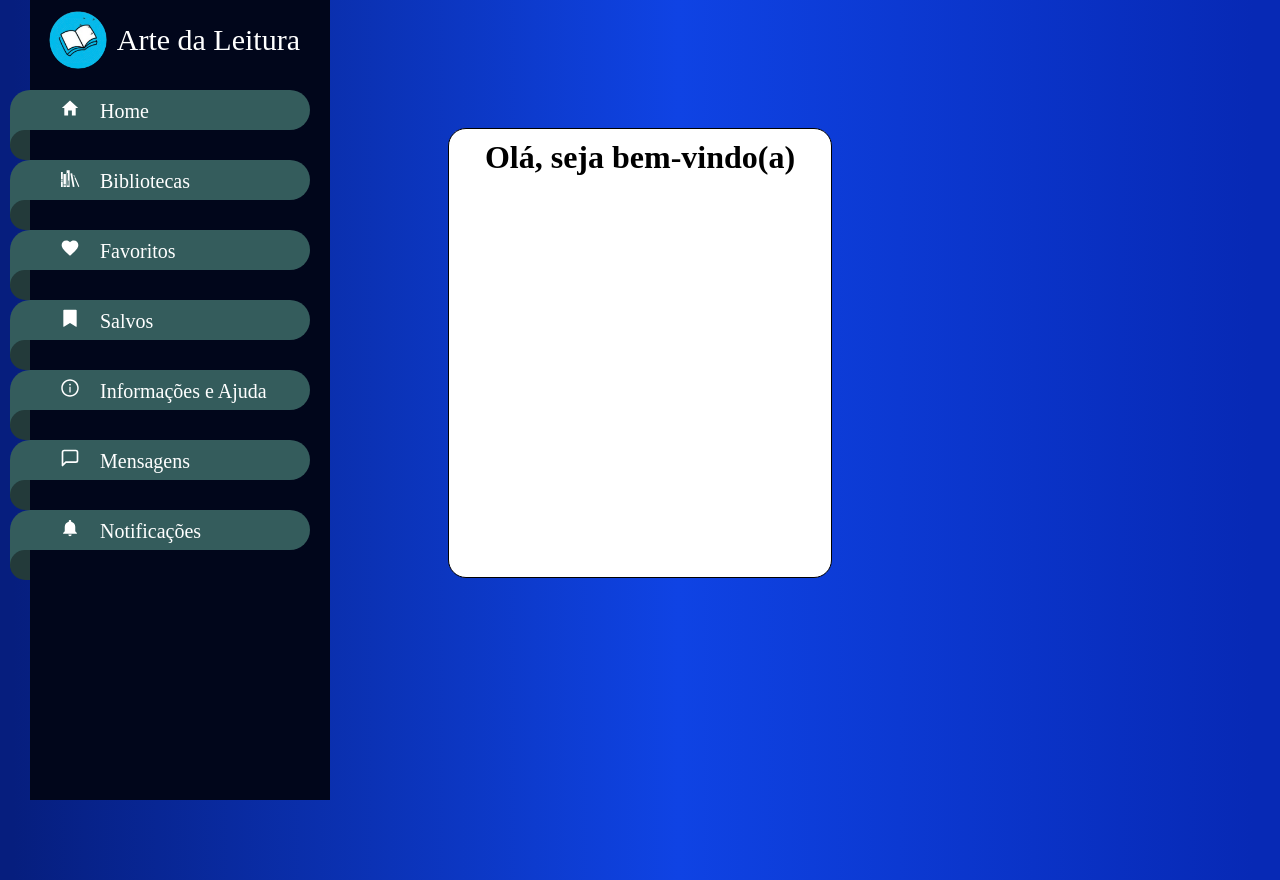
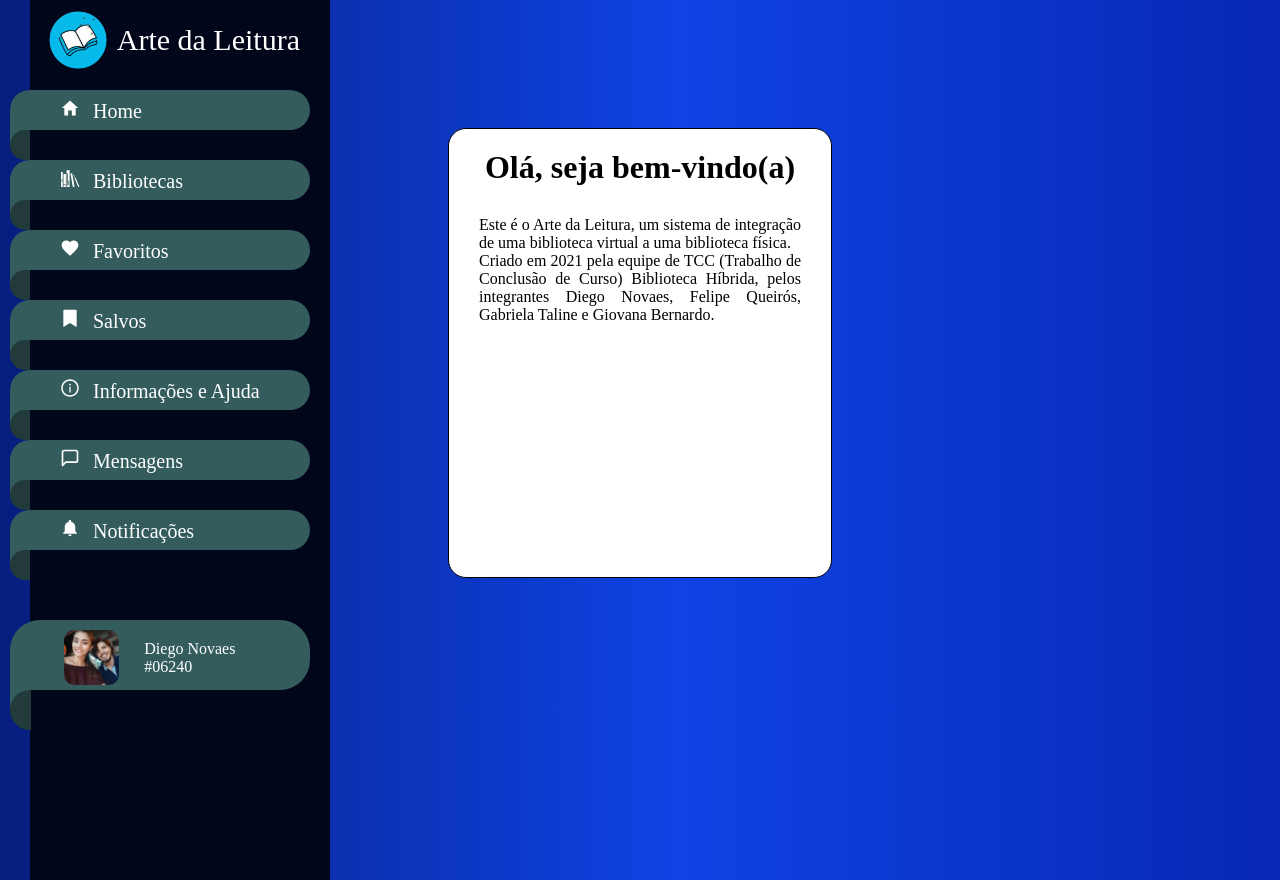
Before and after one commit to SoldadoM43/biblioteca_hibrida, a React (Vite) app in the folder frontend/: page /home_screen in a window 1280 px wide. Built offline with nearby package versions, Linux system fonts and the light colour scheme.

Commit message:
estrutura e rotas do menu finalizadas

```diff
--- a/frontend/index.html
+++ b/frontend/index.html
@@ -2,9 +2,9 @@
 <html lang="en">
   <head>
     <meta charset="UTF-8" />
-    <link rel="icon" type="image/svg+xml" href="/src/favicon.svg" />
+    <link rel="icon" type="image/svg+xml" href="/src/assets/Logo.png" />
     <meta name="viewport" content="width=device-width, initial-scale=1.0" />
-    <title>Vite App</title>
+    <title>Arte da Leitura</title>
   </head>
   <body>
     <div id="root"></div>
--- a/frontend/src/components/Menu/_menu.scss
+++ b/frontend/src/components/Menu/_menu.scss
@@ -1,7 +1,7 @@
 .sidebar {
     position: absolute;
     width: 300px;
-    height: 100%;
+    height: 100vh;
     top: 0;
     left: 30px;
 
@@ -31,6 +31,8 @@
     height: 100%;
     padding-top: 10px;
 
+    background-color: rgb(1, 6, 27);
+
     ul {
         li {
             display: flex;
@@ -54,7 +56,7 @@
                 .icon {
                     color: #ffff;
                     font-size: 20px;
-                    margin-right: 15px;
+                    margin-right: 8px;
                 }
 
                 span {
@@ -88,6 +90,83 @@
                 border-bottom-left-radius: 5px;
                 background-color: rgb(52, 92, 92);
             }
+
+            .card2 {
+                position: relative;
+                display: flex;
+
+                padding-left: 30px;
+                margin-top: 40px;
+                min-width: 100%;
+                height: 70px;
+                left: -20px;
+
+                align-items: center;
+
+                border-radius: 30px;
+                border-bottom-left-radius: 0;
+                background-color: rgb(52, 92, 92);
+            }
+
+            .card2::before {
+                content: '';
+                position: relative;
+                width: 21px;
+                height: 40px;
+                left: -30px;
+                top: 55px;
+
+                z-index: 2;
+
+                border-top-left-radius: 20px;
+                border-bottom-left-radius: 20px;
+                background-color: rgb(35, 58, 58);
+            }
+            .card2::after {
+                content: '';
+                position: absolute;
+                width: 20px;
+                height: 54px;
+                left: 0px;
+                top: 40px;
+
+                border-bottom-left-radius: 5px;
+                background-color: rgb(52, 92, 92);
+            }
+            .profile {
+                position:relative ;
+                padding: 5px 0px;
+                height: 60px;
+                width: 82%;
+                left: -32px;
+
+                .profile_details {
+                    display: flex;
+                    align-items: center;
+                    justify-content: flex-start;
+                    left: 0;
+
+                    img {
+                        width: 55px;
+                        height: 55px;
+                        left: 0;
+
+                        object-fit: cover;
+
+                        border-radius: 10px;
+                    }
+
+                    .name_rm {
+                        margin-left: -10px;
+                        margin-right: 15px;
+
+                        .name, .rm {
+                            color: #ffff;
+                            font-size: 16px;
+                        }
+                    }
+                }
+            }
         }
     }
 }
--- a/frontend/src/components/Menu/index.tsx
+++ b/frontend/src/components/Menu/index.tsx
@@ -1,21 +1,23 @@
 import { Link } from "react-router-dom";
 
-import { IoMdHome, IoMdNotifications } from "react-icons/io";
+import { BiLogOut } from "react-icons/bi";
 import { GiBookshelf } from "react-icons/gi";
 import { RiBookmarkFill } from "react-icons/ri";
 import { FiMessageSquare } from "react-icons/fi";
 import { MdOutlineFavorite } from "react-icons/md";
 import { AiOutlineInfoCircle } from "react-icons/ai";
+import { IoMdHome, IoMdNotifications } from "react-icons/io";
 
 import "./_menu.scss";
 
 import Logo from "../../assets/Logo.png"
+import Perfil from "../../assets/Perfil.jpg";
 
 export default function Menu() {
     return (
         <>
             <div className="sidebar">
-                <Link to="home_screen" style={{textDecoration: 'none'}}>
+                <Link to="/home_screen" style={{ textDecoration: 'none' }}>
                     <div className="nome_logo">
                         <img src={Logo} alt="Logo" />
                         <span>Arte da Leitura</span>
@@ -25,7 +27,7 @@ export default function Menu() {
                     <ul>
                         <li>
                             <div className="card">
-                                <Link to="home_screen" style={{textDecoration: 'none'}}>
+                                <Link to="/home_screen" style={{ textDecoration: 'none' }}>
                                     <IoMdHome className="icon" />
                                     <span> Home </span>
                                 </Link>
@@ -33,7 +35,7 @@ export default function Menu() {
                         </li>
                         <li>
                             <div className="card">
-                            <Link to="libraries_screen" style={{textDecoration: 'none'}}>
+                                <Link to="/libraries_screen" style={{ textDecoration: 'none' }}>
                                     <GiBookshelf className="icon" />
                                     <span> Bibliotecas </span>
                                 </Link>
@@ -41,7 +43,7 @@ export default function Menu() {
                         </li>
                         <li>
                             <div className="card">
-                            <Link to="favorite_screen" style={{textDecoration: 'none'}}>
+                                <Link to="/favorite_screen" style={{ textDecoration: 'none' }}>
                                     <MdOutlineFavorite className="icon" />
                                     <span> Favoritos </span>
                                 </Link>
@@ -49,7 +51,7 @@ export default function Menu() {
                         </li>
                         <li>
                             <div className="card">
-                            <Link to="saved_screen" style={{textDecoration: 'none'}}>
+                                <Link to="/saved_screen" style={{ textDecoration: 'none' }}>
                                     <RiBookmarkFill className="icon" />
                                     <span> Salvos </span>
                                 </Link>
@@ -57,7 +59,7 @@ export default function Menu() {
                         </li>
                         <li>
                             <div className="card">
-                            <Link to="information_help_screen" style={{textDecoration: 'none'}}>
+                                <Link to="/information_help_screen" style={{ textDecoration: 'none' }}>
                                     <AiOutlineInfoCircle className="icon" />
                                     <span> Informações e Ajuda </span>
                                 </Link>
@@ -65,7 +67,7 @@ export default function Menu() {
                         </li>
                         <li>
                             <div className="card">
-                            <Link to="messages_screen" style={{textDecoration: 'none'}}>
+                                <Link to="/messages_screen" style={{ textDecoration: 'none' }}>
                                     <FiMessageSquare className="icon" />
                                     <span> Mensagens </span>
                                 </Link>
@@ -73,10 +75,25 @@ export default function Menu() {
                         </li>
                         <li>
                             <div className="card">
-                            <Link to="notifications_screen" style={{textDecoration: 'none'}}>
+                                <Link to="/notifications_screen" style={{ textDecoration: 'none' }}>
                                     <IoMdNotifications className="icon" />
                                     <span> Notificações </span>
                                 </Link>
+                            </div>
+                        </li>
+                        <li>
+                            <div className="card2">
+                                <div className="profile">
+                                    <Link to="/perfil" style={{ textDecoration: 'none' }}>
+                                        <div className="profile_details">
+                                            <img src={Perfil} alt="perfil" />
+                                            <div className="name_rm">
+                                                <div className="name">Diego Novaes</div>
+                                                <div className="rm">#06240</div>
+                                            </div>
+                                        </div>
+                                    </Link>
+                                </div>
                             </div>
                         </li>
                     </ul>
--- a/frontend/src/main.tsx
+++ b/frontend/src/main.tsx
@@ -1,5 +1,7 @@
 import React from 'react'
 import ReactDOM from 'react-dom'
+
+import "./styles.css";
 
 import App from './App'
 
--- a/frontend/src/pages/HomeScreen/_homescreen.scss
+++ b/frontend/src/pages/HomeScreen/_homescreen.scss
@@ -13,4 +13,15 @@
     background-color: white;
 
     text-align: center;
+
+    h1 {
+        margin: 10px auto ;
+    }
+
+    .texts {
+        padding: 20px 10px;
+        p {
+            text-align: justify;
+        }
+    }
 }
--- a/frontend/src/pages/HomeScreen/index.tsx
+++ b/frontend/src/pages/HomeScreen/index.tsx
@@ -8,6 +8,17 @@ export default function HomeScreen() {
             <Menu />
             <div className="div3">
                 <h1>Olá, seja bem-vindo(a)</h1>
+                <div className="texts">
+                    <p>
+                        Este é o Arte da Leitura, um sistema de integração
+                        de uma biblioteca virtual a uma biblioteca física.
+                    </p>
+                    <p>
+                        Criado em 2021 pela equipe de TCC (Trabalho de Conclusão de Curso)
+                        Biblioteca Híbrida, pelos integrantes Diego Novaes, Felipe Queirós,
+                        Gabriela Taline e Giovana Bernardo.
+                    </p>
+                </div>
             </div>
         </>
     );
```
Also changed, not shown: frontend/src/assets/perfil.jpg (added), frontend/src/routes.tsx (line endings or trailing spaces).
